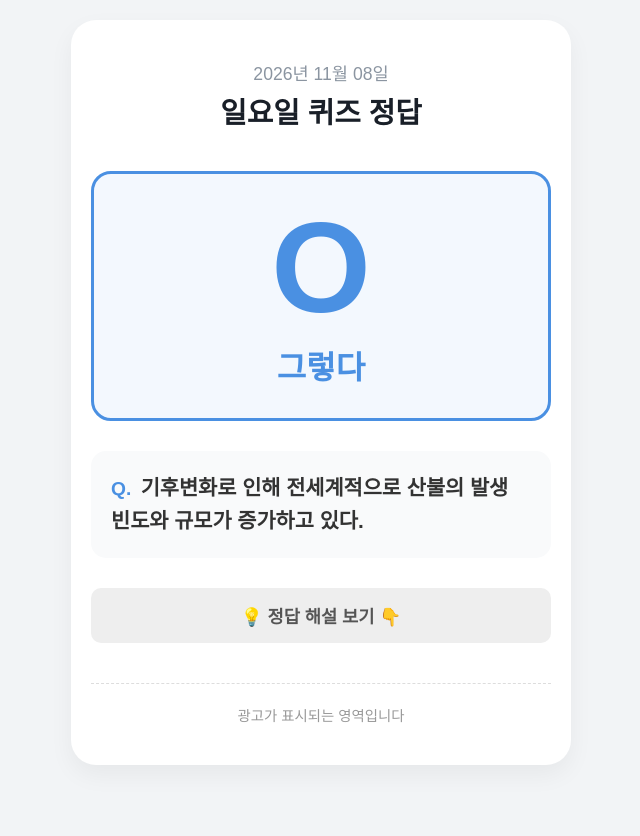
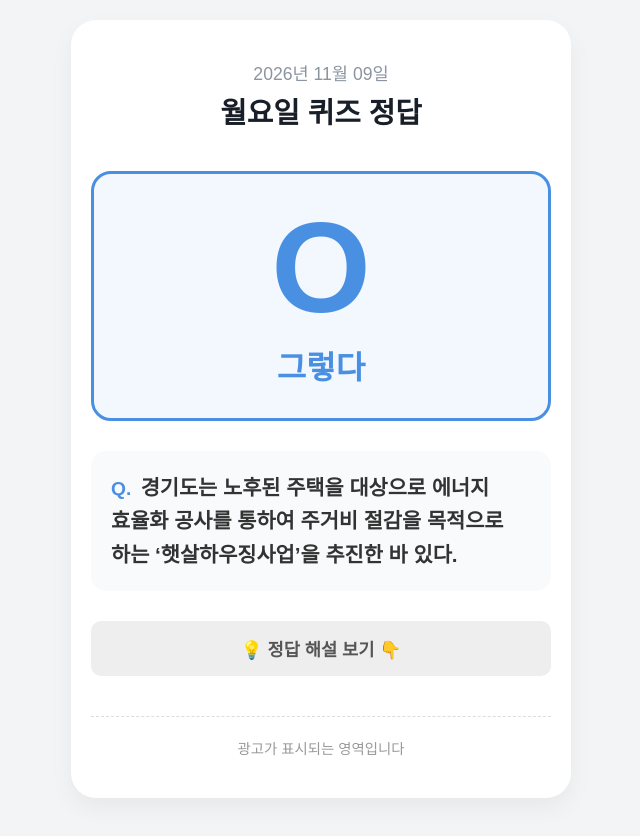
Before and after one commit to Shystorm/climate-quiz-answer-sub, a plain HTML site: page index.html in a window 1280 px wide. Shown: the whole page, without its empty margins (319-959 px from the left). Drawn offline with Linux system fonts and the light colour scheme.

Commit message:
Update quiz for 2026-11-08

```diff
--- a/index.html
+++ b/index.html
@@ -9,8 +9,8 @@
      crossorigin="anonymous"></script>
         <meta name="google-adsense-account" content="ca-pub-8376160575017122">
 
-        <title>2026년 11월 08일 퀴즈 정답</title>
-        <meta property="og:title" content="2026년 11월 08일 퀴즈 정답" />
+        <title>2026년 11월 09일 퀴즈 정답</title>
+        <meta property="og:title" content="2026년 11월 09일 퀴즈 정답" />
         <meta property="og:description" content="오늘의 기후 퀴즈 정답을 확인해보세요!" />
         <meta property="og:image" content="https://quiz.dailywisdom.kr/og_image_quiz_dailywisdom.png" />
         <meta property="og:url" content="https://quiz.dailywisdom.kr" />
@@ -91,8 +91,8 @@
     </head>
     <body>
         <div class="container">
-            <div class="date">2026년 11월 08일</div>
-            <div class="title">일요일 퀴즈 정답</div>
+            <div class="date">2026년 11월 09일</div>
+            <div class="title">월요일 퀴즈 정답</div>
 
             <div class="answer-card">
                 <div class="answer-symbol">O</div>
@@ -101,13 +101,13 @@
 
             <div class="question-box">
                 <span class="q-label">Q.</span>
-                <span class="question-text">기후변화로 인해 전세계적으로 산불의 발생 빈도와 규모가 증가하고 있다.</span>
+                <span class="question-text">경기도는 노후된 주택을 대상으로 에너지 효율화 공사를 통하여 주거비 절감을 목적으로 하는 ‘햇살하우징사업’을 추진한 바 있다.</span>
             </div>
 
             <details>
                 <summary>💡 정답 해설 보기 </summary>
                 <div class="desc-content">
-                    기후변화로 인해 전 세계적으로 산불의 발생 빈도와 규모가 증가하고 있습니다. 유엔환경계획(UNEP)에 따르면, 지난 20년 동안 극심한 산불의 발생 빈도가 두 배 이상 증가하였으며, 이러한 추세는 기후변화로 인한 고온 건조한 날씨의 증가와 밀접한 관련이 있습니다.
+                    ‘햇살하우징사업’이란 저소득층의 노후된 주택을 대상으로 에너지 효율화 공사를 통하여 주거비 절감을 목적으로 하는 사업입니다. 기밀성 창호·문 교체, 단열 보강, 고효율 조명기기(LED전등) 교체, 고효율 냉난방기(보일러, 에어컨) 교체와 같이 저소득층의 난방비 및 전기료 절감을 위한 에너지 효율화 주택 개보수 작업을 실시했습니다.
                 </div>
             </details>
 
```
